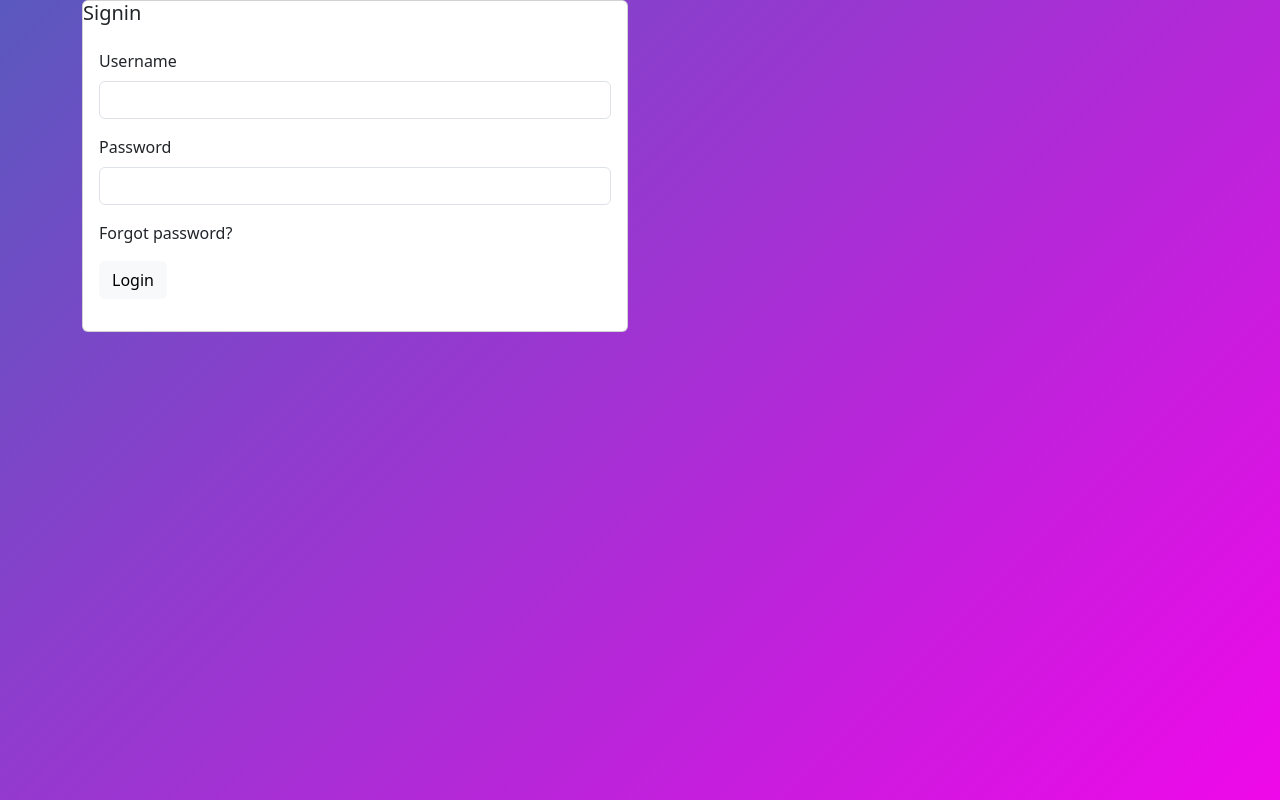
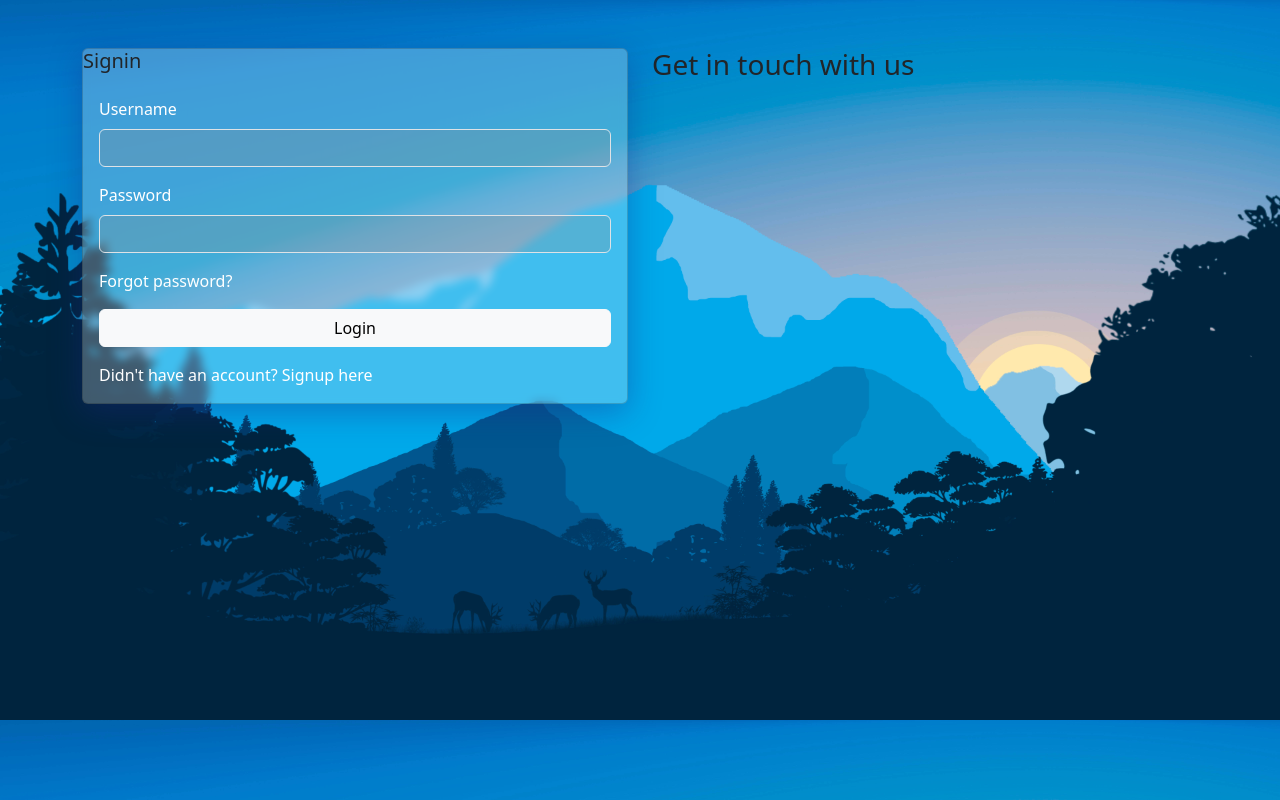
Before and after one commit to moideeenmashad/LOGIN-FORM--2, a plain HTML site: page index.html in a window 1280 px wide. Drawn offline with nearby package versions, Linux system fonts and the light colour scheme.

Commit message:
added image to body

```diff
--- a/index.html
+++ b/index.html
@@ -17,7 +17,7 @@
   <body>
     <section>
       <div class="conatiner-fluid">
-        <div class="container">
+        <div class="container mt-5">
           <div class="row">
             <div
               class="col col-12 col-sm-12 col-md-12 col-lg-6 col-xl-6 col-xxl-6"
@@ -28,22 +28,32 @@
                   <div class="conatiner container-login p-3">
                     <div class="col-12 mb-3">
                       <label for="username" class="form-label">Username</label>
-                  <input type="text" class="form-control">
+                      <input type="text" class="form-control" />
                     </div>
                     <div class="col-12 mb-3">
                       <label for="username" class="form-label">Password</label>
-                  <input type="password" class="form-control">
+                      <input type="password" class="form-control" />
                     </div>
-                 <div class="col-12">
-                  <p>Forgot password?</p>
+                    <div class="col-12 mb-3">
+                      <a href="#" class="text-decoration-none">Forgot password?</a>
                     </div>
                     <div class="col-12 mb-3">
                       <button class="btn btn-light">Login</button>
                     </div>
+                    <div class="col-12">
+                      <a
+                        href=""
+                        class="text-decoration-none text-center"
+                        >Didn't have an account? Signup here</a
+                      >
+                    </div>
                   </div>
                 </form>
-
               </div>
+            </div>
+            <div
+            class="col col-12 col-sm-12 col-md-12 col-lg-6 col-xl-6 col-xxl-6"
+          > <h3 class="dd m-auto ">Get in touch with us</h3>
         </div>
           </div>
         </div>
--- a/style.css
+++ b/style.css
@@ -1,17 +1,8 @@
 body {
   margin: auto;
-  font-family: -apple-system, BlinkMacSystemFont, sans-serif;
   overflow: auto;
-  background: linear-gradient(
-    315deg,
-    rgb(255, 0, 238) 3%,
-    rgb(46, 112, 177) 38%,
-    rgba(48, 238, 226, 1) 68%,
-    rgb(199, 237, 129) 98%
-  );
-  animation: gradient 15s ease infinite;
-  background-size: 400% 400%;
-  background-attachment: fixed;
+  background-size: 100%;
+  background-image: url(mountain-scenery-vector-desktop-4k-blxxs2h9mzqcud0q.jpg);
 }
 
 @keyframes gradient {
@@ -73,3 +64,23 @@ body {
     transform: translateX(1);
   }
 }
+
+.card {
+  background-color: rgba( 255, 255, 255, 0.25 ) !important ;
+  box-shadow: 0 8px 32px 0 rgba( 31, 38, 135, 0.37 );
+  backdrop-filter: blur( 4px );
+  -webkit-backdrop-filter: blur( 4px ) !important;
+  border-radius: 10px;
+  border: 1px solid rgba( 255, 255, 255, 0.18 );
+}
+.form-control{
+  background-color: rgba(140, 138, 138, 0.25) !important ;
+}
+
+.form-label, a, p{
+  color: white !important;
+}
+
+.btn{
+  width: 100%;
+}
```
Also changed, not shown: mountain-scenery-vector-desktop-4k-blxxs2h9mzqcud0q.jpg (added). Lines whose indentation alone changed are shown as unchanged.
